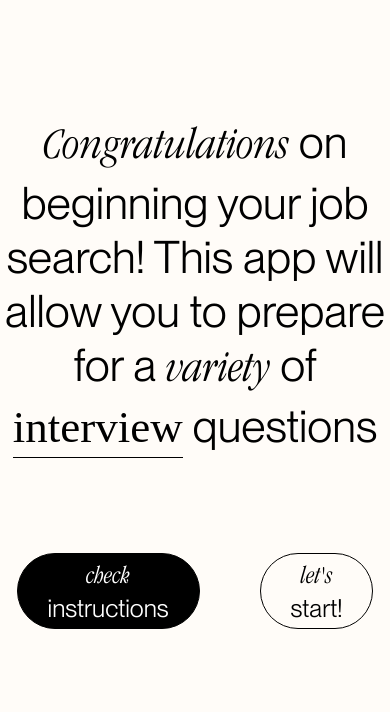
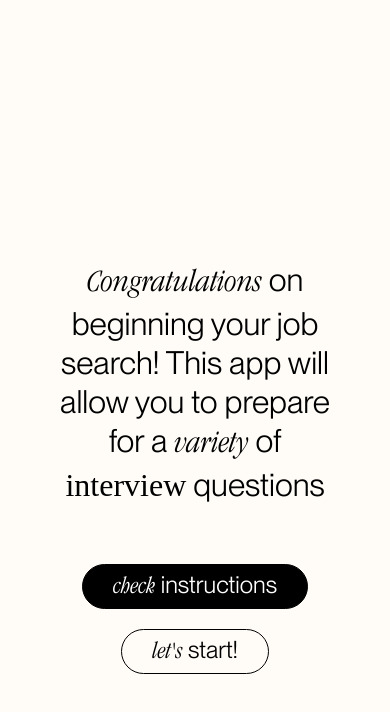
Before and after one commit to zahwah-codes/interview-me, a React (Vite) app: page / in a window 390 px wide. Shown: the top 712 px of the page. Built offline with nearby package versions, Linux system fonts and the light colour scheme; a web font is replaced by a local one.

Commit message:
fixed responsive design layout

```diff
--- a/src/index.css
+++ b/src/index.css
@@ -19,10 +19,11 @@
   box-sizing: border-box;
   font-family: PP Neue Montreal;
   font-weight: 400;
+  overflow: hidden;
 }
 
 body {
-  margin: 0;
+  margin-top: 50px;
   display: flex;
   justify-content: center;
   place-items: center;
@@ -70,16 +71,35 @@ button {
   background-color: black;
 }
 
-.home-page_btns, .completed-page_btn, .back-home_btn{
+.completed-page_btn, .back-home_btn{
   display: flex;
   justify-content: center;
   align-items: center;
 }
 
+.home-page_btns {
+  display: flex;
+  justify-content: center;
+  align-items: center;
+  flex-direction: column;
+
+}
+.home-page_txt{
+  margin-bottom: 50px;
+  font-size: 2rem;
+}
+
+.home-btn{
+  font-size: 1.5rem;
+  text-align: center;
+  margin: 10px;
+}
+
 .category-page {
-  margin-top: 150px;
+  margin-top: 50px;
 }
 .category-page_main-text {
+  font-size: 36px;
   margin-bottom: 40px;
 }
 
@@ -127,6 +147,12 @@ button {
   font-size: 20px;
 }
 
+@media only screen and (min-width: 800px) {
+  .home-page_txt{
+    font-size: 50px;
+  }
+}
+
 @media only screen and (min-width: 1300px) {
 
   button{
@@ -136,6 +162,17 @@ button {
 
   h1{
     font-size: 70px;
+  }
+
+  .home-page_txt{
+    font-size: 70px;
+  }
+  .home-page_btns{
+    flex-direction: row;
+  }
+
+  .home-btn{
+    font-size: 2rem;
   }
 
   .category-page_btns{
--- a/src/pages/Home.jsx
+++ b/src/pages/Home.jsx
@@ -6,12 +6,12 @@ const Home = (props) => {
 
   return (
     <>
-      <h1><span className="garamond-font">Congratulations</span> on beginning your job search! This app will allow you to prepare for a <span className="garamond-font">variety</span> of <span className="biau-font">interview</span> questions</h1>
+      <h1 className ="home-page_txt"><span className="garamond-font">Congratulations</span> on beginning your job search! This app will allow you to prepare for a <span className="garamond-font">variety</span> of <span className="biau-font">interview</span> questions</h1>
 
       {/* Button */}
       <div className="home-page_btns">
-      <button className="black-btn" onClick={() => navigate("/instructions")}><span className="garamond-font">check</span> instructions</button>
-      <button style={{color: 'black'}} onClick={() => navigate("/category")}><span className="garamond-font">let's</span> start!</button>
+      <button className="black-btn home-btn" onClick={() => navigate("/instructions")}><span className="garamond-font">check</span> instructions</button>
+      <button className="home-btn" style={{color: 'black'}} onClick={() => navigate("/category")}><span className="garamond-font">let's</span> start!</button>
       </div>
 
     </>
```
